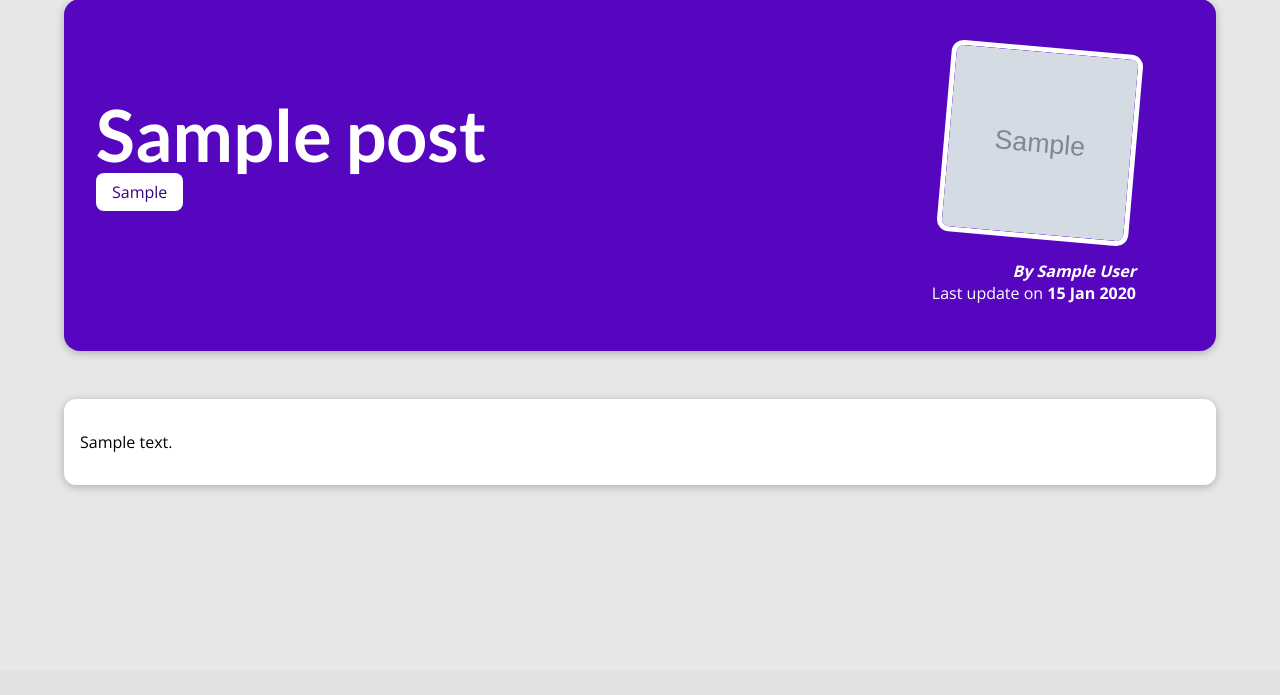
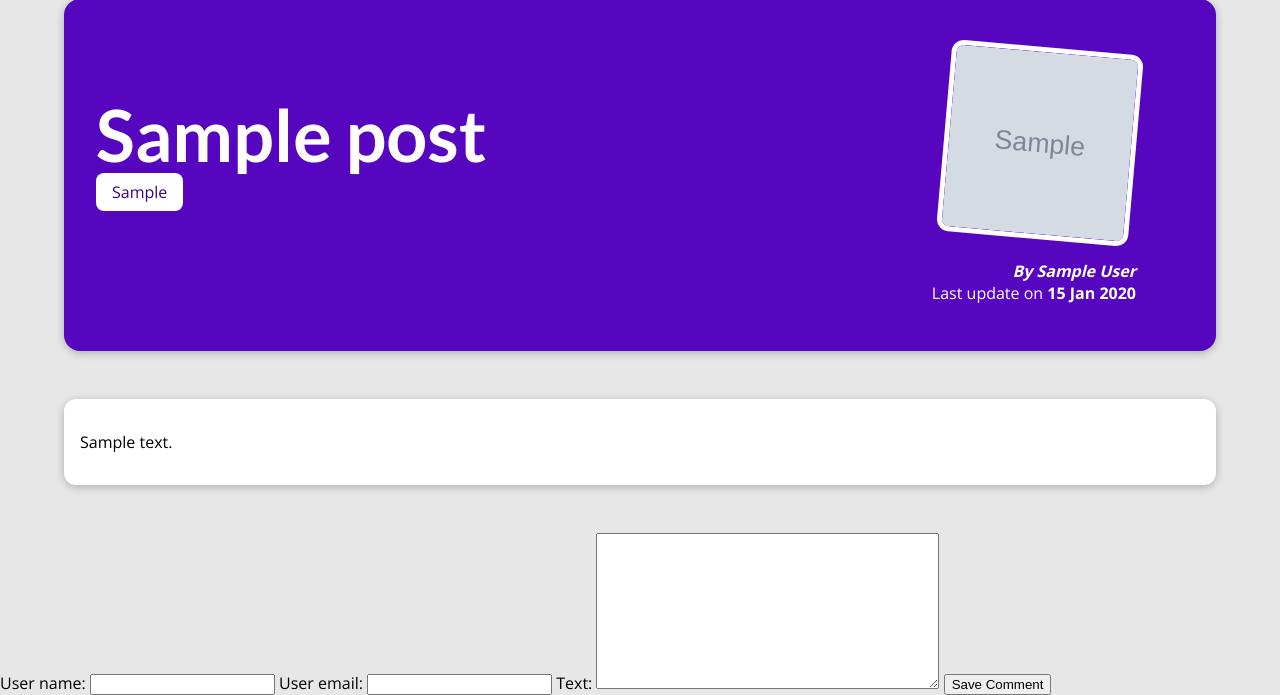
Before and after one commit to VahramMovsesyan/My_site, a Django app: a page that uses blog/templates/blog/post-detail.html in a window 1280 px wide. Shown: the part 129-824 px from the top of the page. Before the commit the page ends 618 px from the top, so only its background shows below. Run offline with Django 4.2, Linux system fonts and the light colour scheme; tables that the repository leaves empty hold one stand-in row (values such as "Sample post"); grey boxes marked "Sample" are stand-in pictures; parts of the project's set-up code (start-up, migrations or seed data) failed here and were passed over.

Commit message:
Adding a Comment Form

```diff
--- /dev/null
+++ b/blog/forms.py
@@ -0,0 +1,16 @@
+from cProfile import label
+from dataclasses import field
+from pyexpat import model
+from django import forms
+
+from .models import Comment
+
+class CommentForm(forms.ModelForm):
+    class Meta:
+        model = Comment
+        exclude = ["post"]
+        label = {
+            "user_name": "Your Name",
+            "user_email": "Your Email",
+            "text": "Your Comment"
+        }
--- a/blog/templates/blog/post-detail.html
+++ b/blog/templates/blog/post-detail.html
@@ -32,7 +32,8 @@
 
     <div>
         <form action="">
-
+            {{ comment_form }}
+            <button>Save Comment</button>
         </form>
     </div>
 {% endblock %}
--- a/blog/views.py
+++ b/blog/views.py
@@ -1,7 +1,9 @@
 from django.shortcuts import render, get_object_or_404
-from .models import Post
 from django.views.generic import ListView, DetailView
 
+
+from .models import Post
+from .forms import CommentForm
 # Create your views here.
 
 
@@ -45,6 +47,7 @@ class SinglePostView(DetailView):
     def get_context_data(self, **kwargs):
         context =  super().get_context_data(**kwargs)
         context["post_tags"] = self.object.tags.all()
+        context["comment_form"] = CommentForm()
         return context
 
 # def post_detail(request, slug):
```
